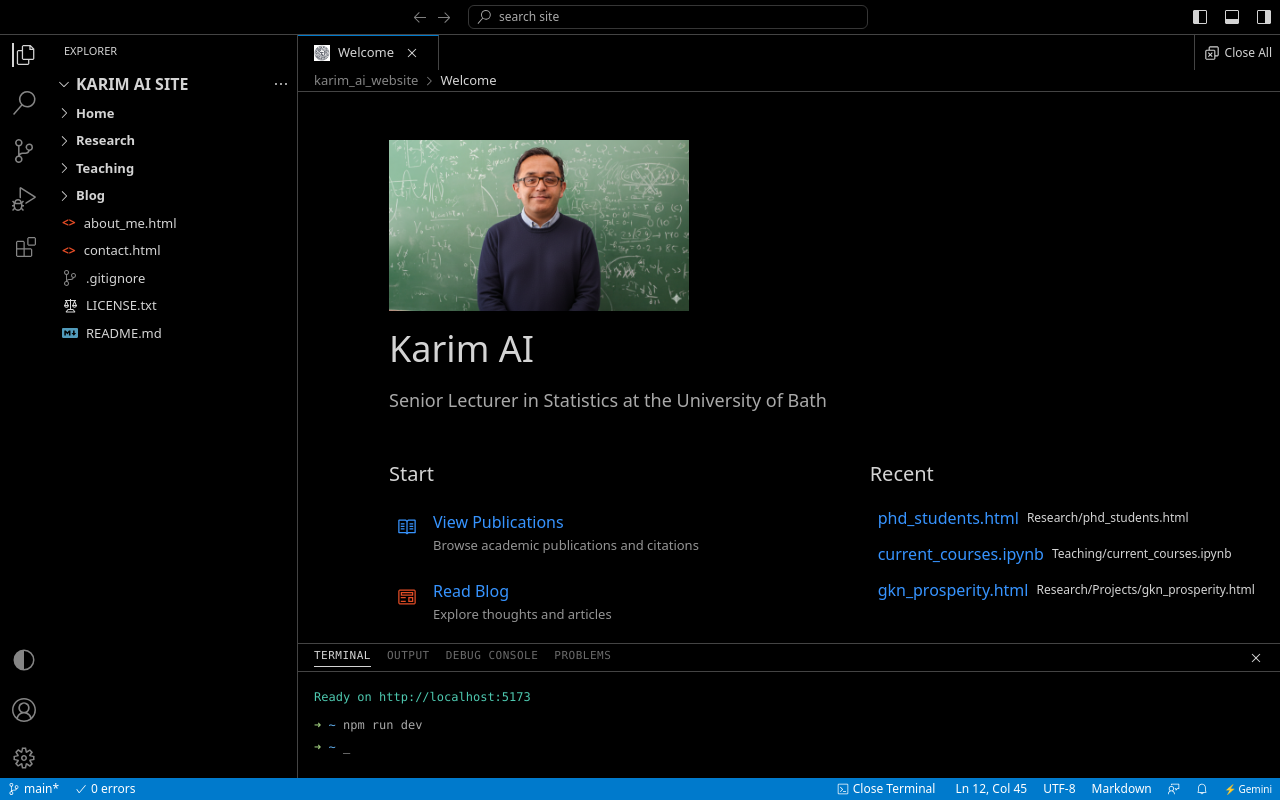
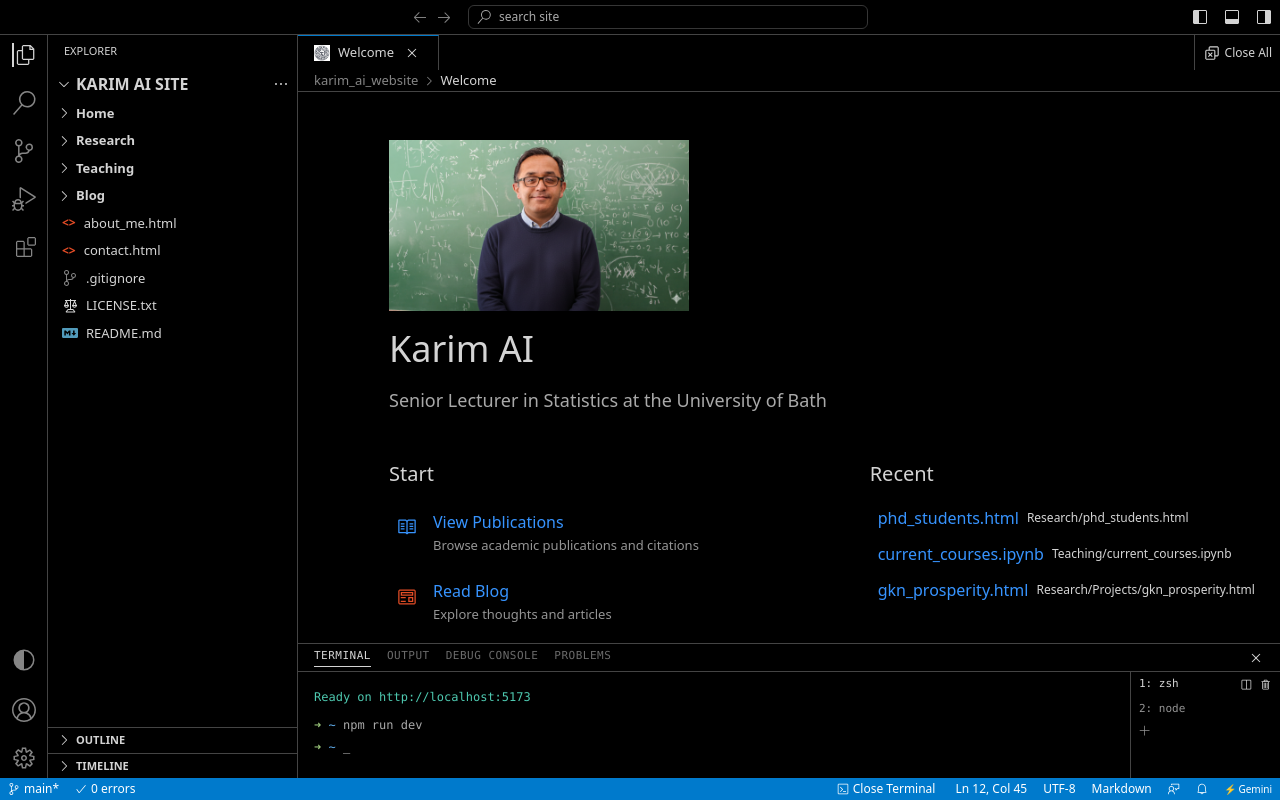
Before and after one commit to kanayai/karim_ai_website, a React (Vite) app: page / in a window 1280 px wide. Built offline with nearby package versions, Linux system fonts and the light colour scheme.

Commit message:
Enhance VS Code UI: Add Outline/Timeline panels, dividing line, and terminal selector

```diff
--- a/src/components/Sidebar.jsx
+++ b/src/components/Sidebar.jsx
@@ -118,7 +118,7 @@ const Sidebar = ({ activeFile, setActiveFile, theme, toggleTheme, onSearchClick
         <div className="d-flex" style={{ height: '100%' }}>
             {/* Activity Bar */}
             <div className="d-flex flex-column justify-content-between align-items-center py-2"
-                style={{ width: '48px', backgroundColor: 'var(--vscode-activity-bar-bg)', color: '#858585' }}>
+                style={{ width: '48px', backgroundColor: 'var(--vscode-activity-bar-bg)', color: '#858585', borderRight: '1px solid var(--vscode-border)' }}>
                 <div className="d-flex flex-column gap-4">
                     <VscFiles
                         size={24}
@@ -200,6 +200,22 @@ const Sidebar = ({ activeFile, setActiveFile, theme, toggleTheme, onSearchClick
                             </div>
                             {structure.map(item => renderItem(item))}
                         </div>
+
+                        {/* Mock Outline Panel */}
+                        <div className="mt-auto">
+                            <div className="px-2 py-1 d-flex align-items-center gap-1" style={{ cursor: 'pointer', color: 'var(--vscode-text)', fontWeight: 'bold', borderTop: '1px solid var(--vscode-border)' }}>
+                                <VscChevronRight />
+                                <span style={{ fontSize: '11px' }}>OUTLINE</span>
+                            </div>
+                        </div>
+
+                        {/* Mock Timeline Panel */}
+                        <div>
+                            <div className="px-2 py-1 d-flex align-items-center gap-1" style={{ cursor: 'pointer', color: 'var(--vscode-text)', fontWeight: 'bold', borderTop: '1px solid var(--vscode-border)' }}>
+                                <VscChevronRight />
+                                <span style={{ fontSize: '11px' }}>TIMELINE</span>
+                            </div>
+                        </div>
                     </>
                 ) : (
                     <>
--- a/src/components/Terminal.jsx
+++ b/src/components/Terminal.jsx
@@ -1,5 +1,5 @@
 import React from 'react';
-import { VscClose } from 'react-icons/vsc';
+import { VscClose, VscTrash, VscSplitHorizontal, VscAdd } from 'react-icons/vsc';
 
 const Terminal = ({ onClose }) => {
     return (
@@ -35,14 +35,40 @@ const Terminal = ({ onClose }) => {
             </div>
 
             {/* Terminal Content */}
+            {/* Terminal Content & Selector */}
+            <div className="d-flex flex-grow-1" style={{ overflow: 'hidden' }}>
                 <div className="flex-grow-1 p-3" style={{ overflowY: 'auto' }}>
-
                     <div style={{ marginBottom: '4px', color: '#4EC9B0' }}>Ready on http://localhost:5173</div>
                     <div style={{ marginTop: '10px' }}>
                         <span style={{ color: '#98C379' }}>➜</span> <span style={{ color: '#61AFEF' }}>~</span> <span style={{ opacity: 0.8 }}>npm run dev</span>
                     </div>
                     <div style={{ marginTop: '4px' }}>
                         <span style={{ color: '#98C379' }}>➜</span> <span style={{ color: '#61AFEF' }}>~</span> <span className="blinking-cursor">_</span>
+                    </div>
+                </div>
+
+                {/* Mock Terminal Selector */}
+                <div className="d-flex flex-column" style={{
+                    width: '150px',
+                    borderLeft: '1px solid var(--vscode-border)',
+                    backgroundColor: 'var(--vscode-sidebar-bg)',
+                    fontSize: '11px'
+                }}>
+                    <div className="d-flex align-items-center justify-content-between px-2 py-1" style={{ backgroundColor: 'var(--vscode-list-hover-bg)', cursor: 'pointer' }}>
+                        <div className="d-flex align-items-center gap-2">
+                            <span style={{ color: 'var(--vscode-text)' }}>1: zsh</span>
+                        </div>
+                        <div className="d-flex gap-2">
+                            <VscSplitHorizontal size={12} />
+                            <VscTrash size={12} />
+                        </div>
+                    </div>
+                    <div className="d-flex align-items-center px-2 py-1 gap-2" style={{ cursor: 'pointer', opacity: 0.7 }}>
+                        <span style={{ color: 'var(--vscode-text)' }}>2: node</span>
+                    </div>
+                    <div className="d-flex align-items-center px-2 py-1 gap-2" style={{ cursor: 'pointer', opacity: 0.7 }}>
+                        <VscAdd size={12} />
+                    </div>
                 </div>
             </div>
             <style>
```
Lines whose indentation alone changed are shown as unchanged.
